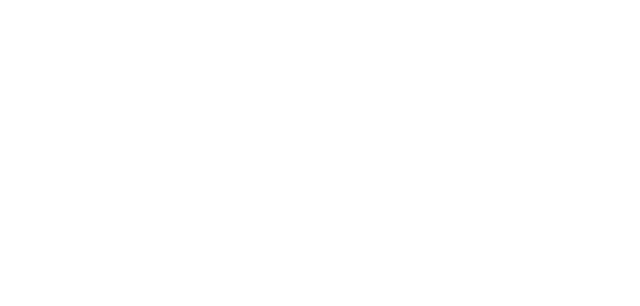
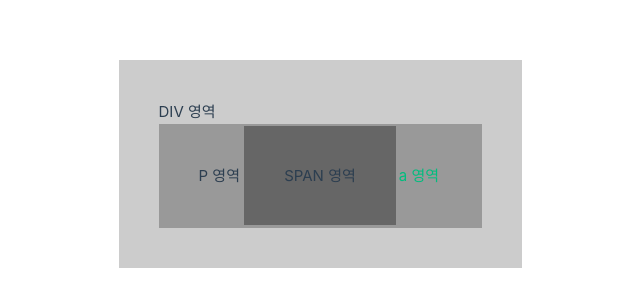
Before and after one commit to applekerstie/my-app-vue3, a Vue app: page / in a window 1280 px wide. Shown: the part 236-542 px from the top of the page, without its empty margins (118-758 px from the left). Built offline with nearby package versions, Linux system fonts and the light colour scheme.

Commit message:
event propagation

```diff
--- a/src/App.vue
+++ b/src/App.vue
@@ -1,19 +1,55 @@
 <template>
-  <div>
-
+  <div id="modifiers">
+    <div @click="clickDiv">
+      DIV 영역
+      <p @click="clickP">
+        P 영역
+        <span @click="clickSpan">SPAN 영역</span>
+        <a href="https://naver.com">a 영역</a>
+      </p>
+    </div>
   </div>
 </template>
 
 <script>
 export default {
   setup () {
+    const clickDiv = () => {
+      console.log('clickDiv');
+      location.href = 'https://www.naver.com'
+    }
+    const clickP = () => {
+      console.log('clickP');
+    }
+    const clickSpan = (e) => {
+      console.log('clickSpan');
+      e.stopPropagation();
+      alert('좋아요')
+    }
 
-
-    return {}
+    return {
+      clickDiv,
+      clickP,
+      clickSpan
+    }
   }
 }
 </script>
 
 <style scoped>
-
+#modifiers div,
+#modifiers p,
+#modifiers span {
+  padding: 40px;
+}
+#modifiers div {
+  background-color: #ccc;
+}
+#modifiers p {
+  background-color: #999;
+}
+#modifiers span {
+  background-color: #666;
+  display: 'block';
+}
 </style>
```
Also changed, not shown: src/lecture/App_event.vue (added, +33 -0 lines).
